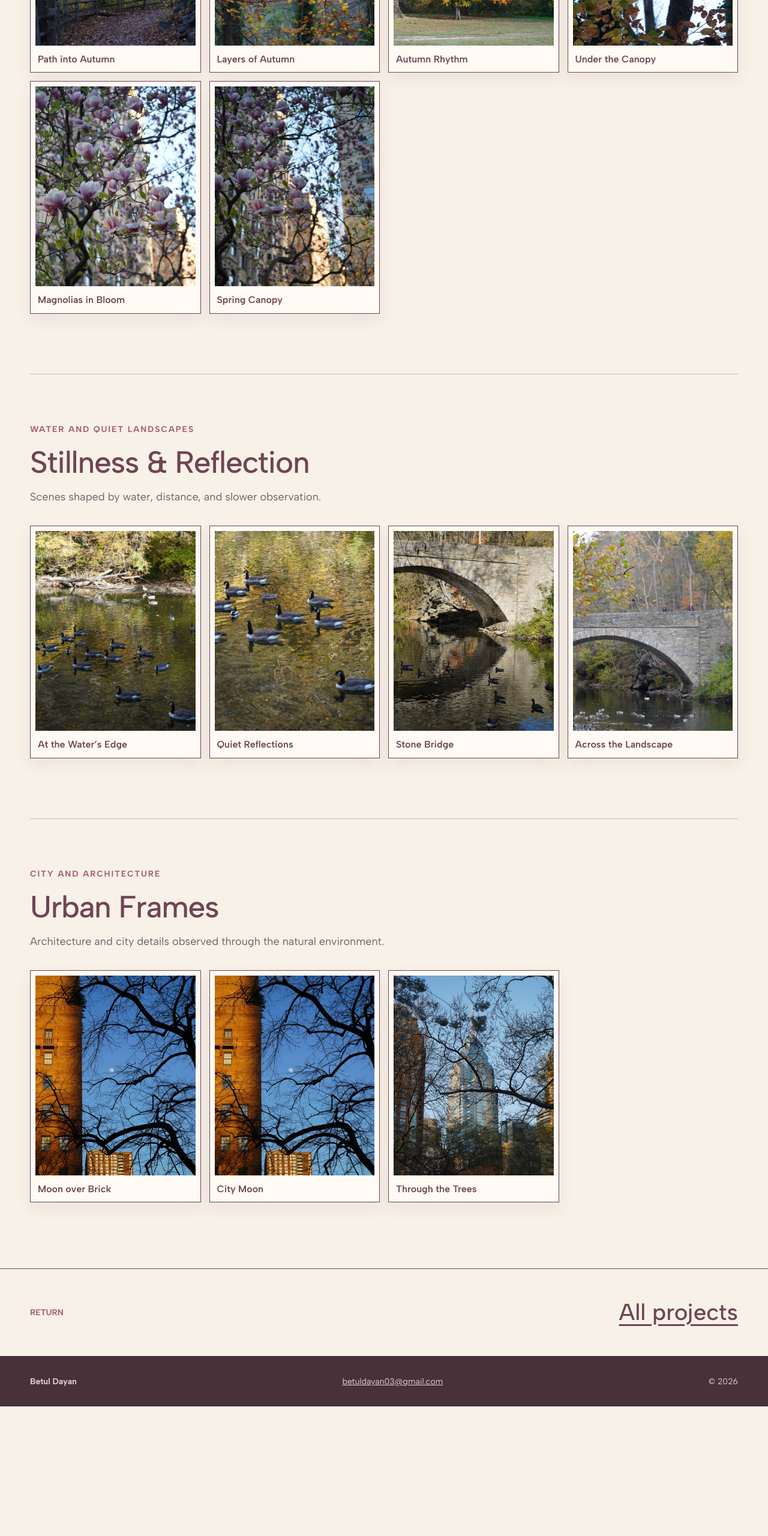
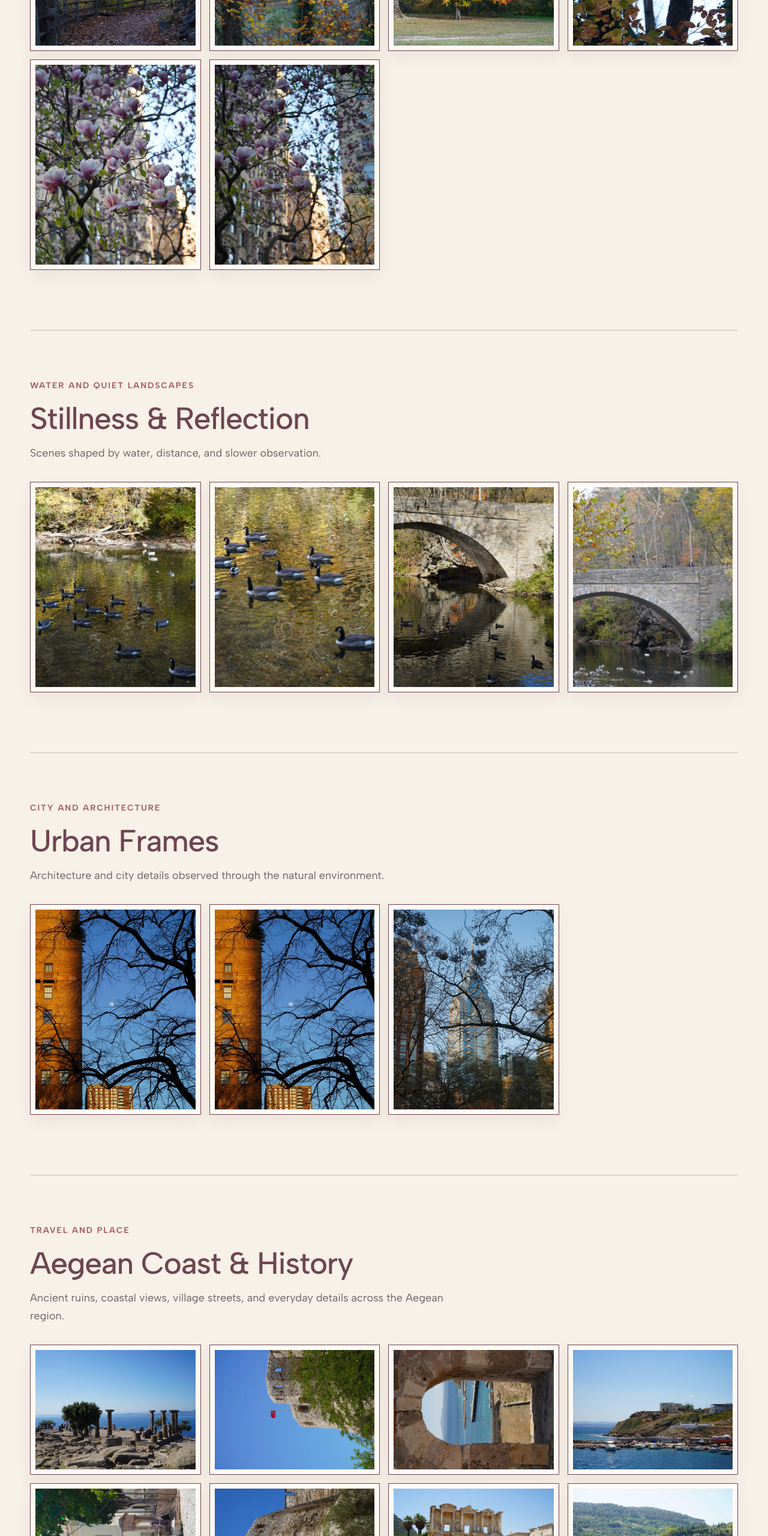
Before and after one commit to betuldayan/betuldayan.github.io, a plain HTML site: page photography.html in a window 1280 px wide. Shown: the part 2000-4560 px from the top of the page at 60% size. Before the commit the page ends 4344 px from the top, so only its background shows below. Drawn offline with Linux system fonts and the light colour scheme.

Commit message:
Expand photography albums with Aegean and Didim collections

```diff
--- a/photography.html
+++ b/photography.html
@@ -5,7 +5,7 @@
     <meta name="viewport" content="width=device-width, initial-scale=1" />
     <meta name="description" content="A selection of photography by Betul Dayan." />
     <title>Photography | Betul Dayan</title>
-    <link rel="stylesheet" href="styles.css?v=21" />
+    <link rel="stylesheet" href="styles.css?v=23" />
     <script defer src="script.js?v=2"></script>
   </head>
   <body>
@@ -19,29 +19,53 @@
           <article class="photography-album">
             <header class="photography-album-heading"><p class="section-label">Nature and seasonal details</p><h2>Nature &amp; Seasons</h2><p>Color, texture, and light across the changing seasons.</p></header>
             <div class="photography-grid">
-              <figure><a href="assets/photo-autumn-path.jpg" target="_blank" rel="noreferrer" aria-label="Open full-size Path into Autumn photograph"><img src="assets/photo-autumn-path.jpg" alt="A winding woodland path beneath autumn foliage" loading="lazy" decoding="async" /></a><figcaption>Path into Autumn</figcaption></figure>
-              <figure><a href="assets/photo-autumn-leaves.jpg" target="_blank" rel="noreferrer" aria-label="Open full-size Layers of Autumn photograph"><img src="assets/photo-autumn-leaves.jpg" alt="Layers of yellow and copper leaves between tree trunks" loading="lazy" decoding="async" /></a><figcaption>Layers of Autumn</figcaption></figure>
-              <figure><a href="assets/photo-autumn-trees.jpg" target="_blank" rel="noreferrer" aria-label="Open full-size Autumn Rhythm photograph"><img src="assets/photo-autumn-trees.jpg" alt="Tall trees surrounded by warm autumn foliage" loading="lazy" decoding="async" /></a><figcaption>Autumn Rhythm</figcaption></figure>
-              <figure><a href="assets/photo-green-canopy.jpg" target="_blank" rel="noreferrer" aria-label="Open full-size Under the Canopy photograph"><img src="assets/photo-green-canopy.jpg" alt="Green and amber leaves forming a dense forest canopy" loading="lazy" decoding="async" /></a><figcaption>Under the Canopy</figcaption></figure>
-              <figure><a href="assets/photo-magnolias-close.jpg" target="_blank" rel="noreferrer" aria-label="Open full-size Magnolias in Bloom photograph"><img src="assets/photo-magnolias-close.jpg" alt="Pink magnolia blossoms against a softly blurred city background" loading="lazy" decoding="async" /></a><figcaption>Magnolias in Bloom</figcaption></figure>
-              <figure><a href="assets/photo-magnolias-wide.jpg" target="_blank" rel="noreferrer" aria-label="Open full-size Spring Canopy photograph"><img src="assets/photo-magnolias-wide.jpg" alt="A canopy of pink magnolia blossoms framed by city buildings" loading="lazy" decoding="async" /></a><figcaption>Spring Canopy</figcaption></figure>
+              <figure><a href="assets/photo-autumn-path.jpg" target="_blank" rel="noreferrer"><img src="assets/photo-autumn-path.jpg" alt="A winding woodland path beneath autumn foliage" loading="lazy" decoding="async" /></a></figure>
+              <figure><a href="assets/photo-autumn-leaves.jpg" target="_blank" rel="noreferrer"><img src="assets/photo-autumn-leaves.jpg" alt="Layers of yellow and copper leaves between tree trunks" loading="lazy" decoding="async" /></a></figure>
+              <figure><a href="assets/photo-autumn-trees.jpg" target="_blank" rel="noreferrer"><img src="assets/photo-autumn-trees.jpg" alt="Tall trees surrounded by warm autumn foliage" loading="lazy" decoding="async" /></a></figure>
+              <figure><a href="assets/photo-green-canopy.jpg" target="_blank" rel="noreferrer"><img src="assets/photo-green-canopy.jpg" alt="Green and amber leaves forming a dense forest canopy" loading="lazy" decoding="async" /></a></figure>
+              <figure><a href="assets/photo-magnolias-close.jpg" target="_blank" rel="noreferrer"><img src="assets/photo-magnolias-close.jpg" alt="Pink magnolia blossoms against a softly blurred city background" loading="lazy" decoding="async" /></a></figure>
+              <figure><a href="assets/photo-magnolias-wide.jpg" target="_blank" rel="noreferrer"><img src="assets/photo-magnolias-wide.jpg" alt="A canopy of pink magnolia blossoms framed by city buildings" loading="lazy" decoding="async" /></a></figure>
             </div>
           </article>
           <article class="photography-album">
             <header class="photography-album-heading"><p class="section-label">Water and quiet landscapes</p><h2>Stillness &amp; Reflection</h2><p>Scenes shaped by water, distance, and slower observation.</p></header>
             <div class="photography-grid">
-              <figure><a href="assets/photo-pond-shore.jpg" target="_blank" rel="noreferrer" aria-label="Open full-size At the Water's Edge photograph"><img src="assets/photo-pond-shore.jpg" alt="A quiet pond shoreline surrounded by trees" loading="lazy" decoding="async" /></a><figcaption>At the Water’s Edge</figcaption></figure>
-              <figure><a href="assets/photo-geese-reflections.jpg" target="_blank" rel="noreferrer" aria-label="Open full-size Quiet Reflections photograph"><img src="assets/photo-geese-reflections.jpg" alt="Geese moving across reflective water" loading="lazy" decoding="async" /></a><figcaption>Quiet Reflections</figcaption></figure>
-              <figure><a href="assets/photo-stone-bridge.jpg" target="_blank" rel="noreferrer" aria-label="Open full-size Stone Bridge photograph"><img src="assets/photo-stone-bridge.jpg" alt="A stone bridge framed by surrounding greenery" loading="lazy" decoding="async" /></a><figcaption>Stone Bridge</figcaption></figure>
-              <figure><a href="assets/photo-bridge-landscape.jpg" target="_blank" rel="noreferrer" aria-label="Open full-size Across the Landscape photograph"><img src="assets/photo-bridge-landscape.jpg" alt="A bridge extending across a natural landscape" loading="lazy" decoding="async" /></a><figcaption>Across the Landscape</figcaption></figure>
+              <figure><a href="assets/photo-pond-shore.jpg" target="_blank" rel="noreferrer"><img src="assets/photo-pond-shore.jpg" alt="A quiet pond shoreline surrounded by trees" loading="lazy" decoding="async" /></a></figure>
+              <figure><a href="assets/photo-geese-reflections.jpg" target="_blank" rel="noreferrer"><img src="assets/photo-geese-reflections.jpg" alt="Geese moving across reflective water" loading="lazy" decoding="async" /></a></figure>
+              <figure><a href="assets/photo-stone-bridge.jpg" target="_blank" rel="noreferrer"><img src="assets/photo-stone-bridge.jpg" alt="A stone bridge framed by surrounding greenery" loading="lazy" decoding="async" /></a></figure>
+              <figure><a href="assets/photo-bridge-landscape.jpg" target="_blank" rel="noreferrer"><img src="assets/photo-bridge-landscape.jpg" alt="A bridge extending across a natural landscape" loading="lazy" decoding="async" /></a></figure>
             </div>
           </article>
           <article class="photography-album">
             <header class="photography-album-heading"><p class="section-label">City and architecture</p><h2>Urban Frames</h2><p>Architecture and city details observed through the natural environment.</p></header>
             <div class="photography-grid">
-              <figure><a href="assets/photo-moon-building.jpg" target="_blank" rel="noreferrer" aria-label="Open full-size Moon over Brick photograph"><img src="assets/photo-moon-building.jpg" alt="The moon framed by bare branches beside a sunlit brick building" loading="lazy" decoding="async" /></a><figcaption>Moon over Brick</figcaption></figure>
-              <figure><a href="assets/photo-moon-architecture.jpg" target="_blank" rel="noreferrer" aria-label="Open full-size City Moon photograph"><img src="assets/photo-moon-architecture.jpg" alt="The moon framed by bare branches and urban architecture" loading="lazy" decoding="async" /></a><figcaption>City Moon</figcaption></figure>
-              <figure><a href="assets/photo-city-spire.jpg" target="_blank" rel="noreferrer" aria-label="Open full-size Through the Trees photograph"><img src="assets/photo-city-spire.jpg" alt="A glass city tower and spire viewed through tree branches" loading="lazy" decoding="async" /></a><figcaption>Through the Trees</figcaption></figure>
+              <figure><a href="assets/photo-moon-building.jpg" target="_blank" rel="noreferrer"><img src="assets/photo-moon-building.jpg" alt="The moon framed by bare branches beside a sunlit brick building" loading="lazy" decoding="async" /></a></figure>
+              <figure><a href="assets/photo-moon-architecture.jpg" target="_blank" rel="noreferrer"><img src="assets/photo-moon-architecture.jpg" alt="The moon framed by bare branches and urban architecture" loading="lazy" decoding="async" /></a></figure>
+              <figure><a href="assets/photo-city-spire.jpg" target="_blank" rel="noreferrer"><img src="assets/photo-city-spire.jpg" alt="A glass city tower and spire viewed through tree branches" loading="lazy" decoding="async" /></a></figure>
+            </div>
+          </article>
+          <article class="photography-album">
+            <header class="photography-album-heading"><p class="section-label">Travel and place</p><h2>Aegean Coast &amp; History</h2><p>Ancient ruins, coastal views, village streets, and everyday details across the Aegean region.</p></header>
+            <div class="photography-grid landscape-grid">
+              <figure><a href="assets/ege-02558.jpg" target="_blank" rel="noreferrer"><img src="assets/ege-02558.jpg" alt="Ancient stone columns overlooking the blue Aegean Sea" loading="lazy" decoding="async" /></a></figure>
+              <figure><a href="assets/ege-02576.jpg" target="_blank" rel="noreferrer"><img src="assets/ege-02576.jpg" alt="Turkish flag beside a historic stone fortress under a blue sky" loading="lazy" decoding="async" /></a></figure>
+              <figure><a href="assets/ege-02574.jpg" target="_blank" rel="noreferrer"><img src="assets/ege-02574.jpg" alt="Aegean harbor viewed through an opening in a stone wall" loading="lazy" decoding="async" /></a></figure>
+              <figure><a href="assets/ege-02572.jpg" target="_blank" rel="noreferrer"><img src="assets/ege-02572.jpg" alt="Fishing boats and hillside homes along an Aegean harbor" loading="lazy" decoding="async" /></a></figure>
+              <figure><a href="assets/ege-02584.jpg" target="_blank" rel="noreferrer"><img src="assets/ege-02584.jpg" alt="Historic cream-colored building framed by trees and a village street" loading="lazy" decoding="async" /></a></figure>
+              <figure><a href="assets/ege-02579.jpg" target="_blank" rel="noreferrer"><img src="assets/ege-02579.jpg" alt="Stone tower rising against a deep blue sky" loading="lazy" decoding="async" /></a></figure>
+              <figure><a href="assets/ege-02591.jpg" target="_blank" rel="noreferrer"><img src="assets/ege-02591.jpg" alt="Ancient library ruins with visitors under a clear sky" loading="lazy" decoding="async" /></a></figure>
+              <figure><a href="assets/ege-02589.jpg" target="_blank" rel="noreferrer"><img src="assets/ege-02589.jpg" alt="White village houses layered across a green hillside" loading="lazy" decoding="async" /></a></figure>
+              <figure><a href="assets/ege-02578.jpg" target="_blank" rel="noreferrer"><img src="assets/ege-02578.jpg" alt="Scooters parked beneath a leafy tree beside old stonework" loading="lazy" decoding="async" /></a></figure>
+            </div>
+          </article>
+          <article class="photography-album">
+            <header class="photography-album-heading"><p class="section-label">Light and atmosphere</p><h2>Didim at Sunset</h2><p>Changing light, reflections, and quiet moments along the water.</p></header>
+            <div class="photography-grid landscape-grid">
+              <figure><a href="assets/didim-02234.jpg" target="_blank" rel="noreferrer"><img src="assets/didim-02234.jpg" alt="Orange sun setting over the water beneath glowing clouds" loading="lazy" decoding="async" /></a></figure>
+              <figure><a href="assets/didim-02246.jpg" target="_blank" rel="noreferrer"><img src="assets/didim-02246.jpg" alt="Sunset framed by silhouetted tree branches above a small boat" loading="lazy" decoding="async" /></a></figure>
+              <figure><a href="assets/didim-02071.jpg" target="_blank" rel="noreferrer"><img src="assets/didim-02071.jpg" alt="Swimmer carrying a float in the sea at sunset" loading="lazy" decoding="async" /></a></figure>
+              <figure><a href="assets/didim-02070.jpg" target="_blank" rel="noreferrer"><img src="assets/didim-02070.jpg" alt="Sun and clouds reflected across the sea with a silhouetted swimmer" loading="lazy" decoding="async" /></a></figure>
+              <figure><a href="assets/didim-02226.jpg" target="_blank" rel="noreferrer"><img src="assets/didim-02226.jpg" alt="Soft pink sunset over calm water and distant wind turbines" loading="lazy" decoding="async" /></a></figure>
             </div>
           </article>
         </div>
--- a/styles.css
+++ b/styles.css
@@ -250,8 +250,8 @@ footer { background: var(--plum-dark); color: #ddd0dd; }
 .photography-grid figure { display: flex; min-width: 0; flex-direction: column; margin: 0; overflow: hidden; border: 1px solid var(--plum); background: var(--paper-2); padding: 8px; box-shadow: 0 10px 24px rgba(111,69,82,.08); }
 .photography-grid a { display: block; overflow: hidden; }
 .photography-grid img { width: 100%; aspect-ratio: 4 / 5; object-fit: cover; transition: transform .35s ease; }
+.photography-grid.landscape-grid img { aspect-ratio: 4 / 3; }
 .photography-grid figure:hover img { transform: scale(1.02); }
-.photography-grid figcaption { padding: 12px 4px 3px; color: var(--plum); font-size: 16px; font-weight: 600; line-height: 1.35; }
 
 .reveal { opacity: 0; transform: translateY(22px); transition: opacity .7s ease, transform .7s ease; }
 .reveal.visible { opacity: 1; transform: none; }
```
Also changed, not shown: assets/didim-02070.jpg (added), assets/didim-02071.jpg (added), assets/didim-02226.jpg (added), assets/didim-02234.jpg (added), assets/didim-02246.jpg (added), assets/ege-02558.jpg (added), assets/ege-02572.jpg (added), assets/ege-02574.jpg (added), assets/ege-02576.jpg (added), assets/ege-02578.jpg (added), assets/ege-02579.jpg (added), assets/ege-02584.jpg (added), assets/ege-02589.jpg (added), assets/ege-02591.jpg (added).
